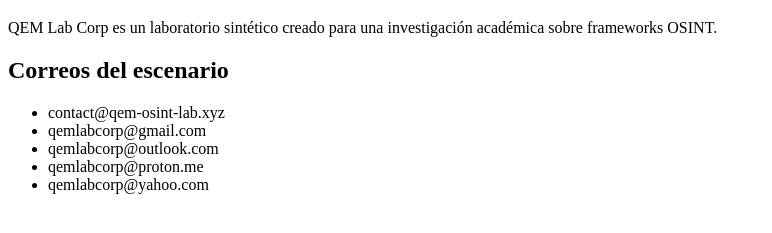
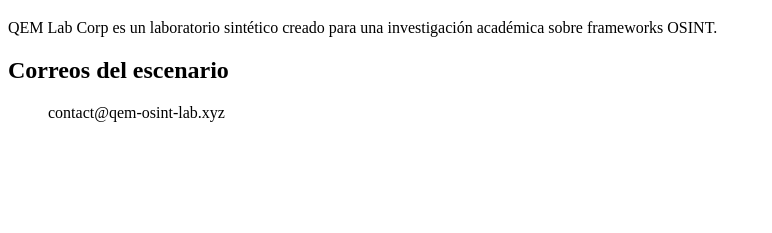
Before and after one commit to qem-osint-lab/qem-osint-lab.github.io, a plain HTML site: page contact.html in a window 1280 px wide. Shown: the part 61-294 px from the top of the page, without its empty margins (0-772 px from the left). Drawn offline with Linux system fonts and the light colour scheme.

Commit message:
Update contact.html

```diff
--- a/contact.html
+++ b/contact.html
@@ -10,11 +10,7 @@
 
   <h2>Correos del escenario</h2>
   <ul>
-    <li>contact@qem-osint-lab.xyz</li>
-    <li>qemlabcorp@gmail.com</li>
-    <li>qemlabcorp@outlook.com</li>
-    <li>qemlabcorp@proton.me</li>
-    <li>qemlabcorp@yahoo.com</li>
+  contact@qem-osint-lab.xyz
   </ul>
 </body>
 </html>
```
